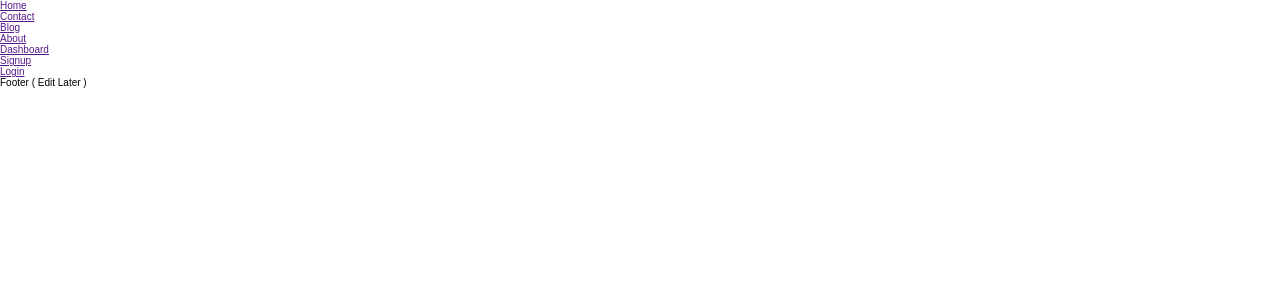
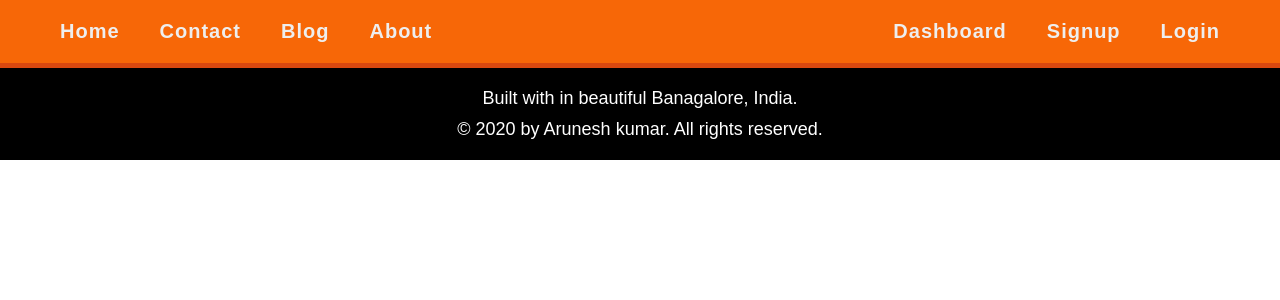
Before and after one commit to kingarunesh/Mini-Blog, a Django app: template templates/base.html in a window 1280 px wide. Shown: the top 300 px of the page. Run offline with Django 5.2, Linux system fonts and the light colour scheme; the template is opened without the code that fills it: most values are stand-ins (such as "Sample title", 1, 10 or a date in 2020).

Commit message:
3.1 : style - nav | footer

```diff
--- a/static/css/main.css
+++ b/static/css/main.css
@@ -13,3 +13,65 @@ html {
 body {
     font-family: sans-serif;
 }
+
+a:link {
+    text-decoration: none;
+}
+
+/* SECTION :        navigation         */
+
+nav {
+    background-color: #f76707;
+    border-bottom: 0.5rem solid #d9480f;
+}
+
+nav ul {
+    display: flex;
+    justify-content: space-between;
+
+    margin: 0;
+    padding: 0 4rem;
+    list-style: none;
+}
+
+nav ul .left,
+nav ul .right {
+    display: flex;
+}
+
+nav ul .left li,
+nav ul .right li {
+    padding: 2rem 0;
+}
+
+nav ul .left li a,
+nav ul .right li a {
+    padding: 2rem;
+    font-weight: bold;
+    font-size: 2rem;
+    color: #eee;
+    transition: all 0.5s;
+    letter-spacing: 1px;
+}
+
+nav ul .left li a:hover,
+nav ul .right li a:hover {
+    background-color: #d9480f;
+}
+
+/* SECTION :        footer            */
+
+footer {
+    background-color: #000;
+    text-align: center;
+    padding: 2rem;
+
+    display: flex;
+    flex-direction: column;
+    gap: 1rem;
+}
+
+footer p {
+    color: #fff;
+    font-size: 1.8rem;
+}
--- a/templates/includes/footer.html
+++ b/templates/includes/footer.html
@@ -1,3 +1,4 @@
 <footer>
-    <p>Footer ( Edit Later )</p>
+    <p>Built with in beautiful Banagalore, India.</p>
+    <p>&copy; {{ year }} by Arunesh kumar. All rights reserved.</p>
 </footer>
--- a/templates/includes/navbar.html
+++ b/templates/includes/navbar.html
@@ -1,12 +1,16 @@
 <nav>
     <ul>
-        <li><a href="">Home</a></li>
-        <li><a href="">Contact</a></li>
-        <li><a href="">Blog</a></li>
-        <li><a href="">About</a></li>
+        <div class="left">
+            <li><a href="/">Home</a></li>
+            <li><a href="/">Contact</a></li>
+            <li><a href="/">Blog</a></li>
+            <li><a href="/">About</a></li>
+        </div>
 
-        <li><a href="">Dashboard</a></li>
-        <li><a href="">Signup</a></li>
-        <li><a href="">Login</a></li>
+        <div class="right">
+            <li><a href="/">Dashboard</a></li>
+            <li><a href="/">Signup</a></li>
+            <li><a href="/">Login</a></li>
+        </div>
     </ul>
 </nav>
```
